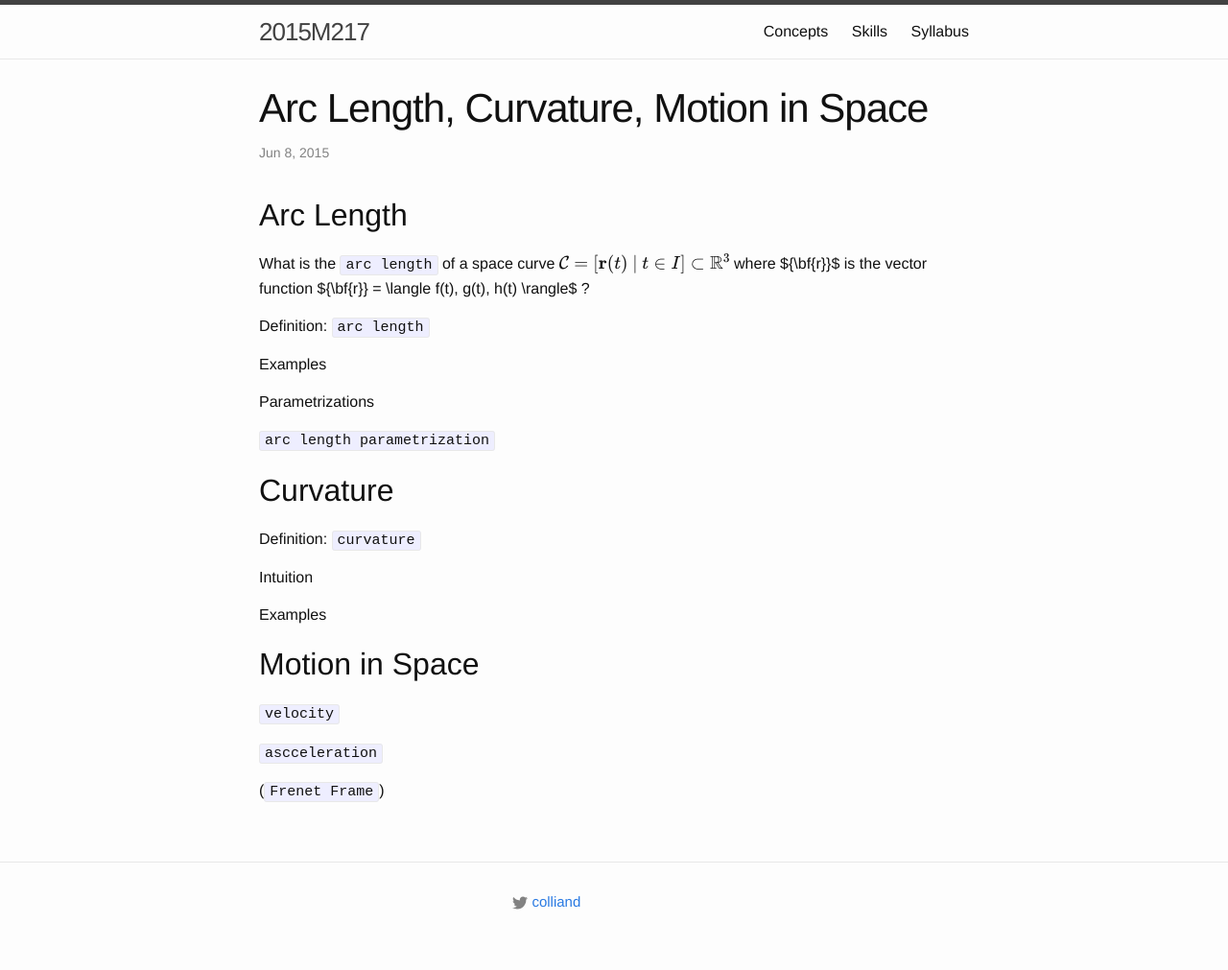
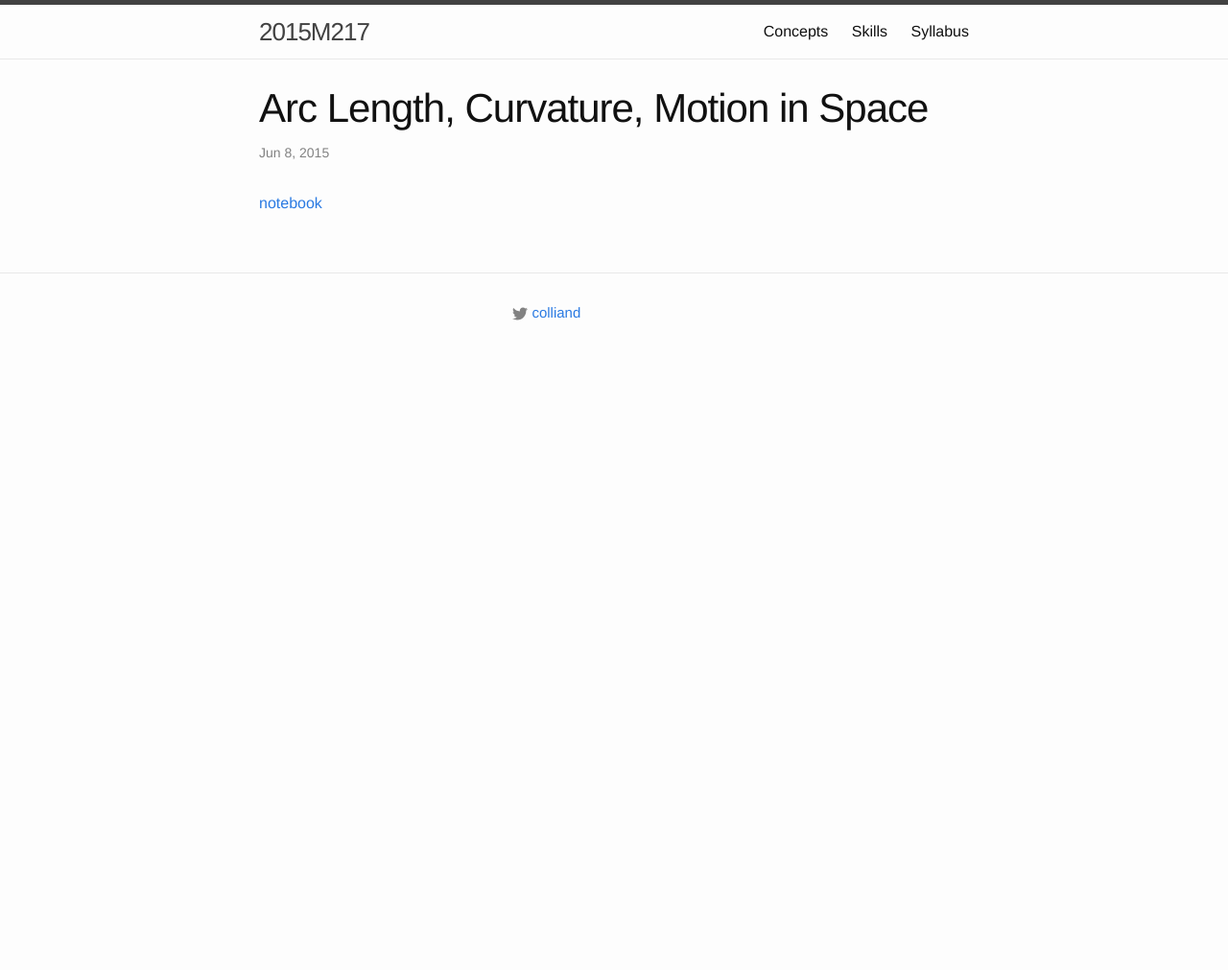
Before and after one commit to colliand/2015M217, a Jekyll site: the page built from _posts/2015-06-08-arc-length-and-curvature-in-space.markdown, in a window 1280 px wide. Shown: the whole page at 96% size. Built offline with Jekyll 4.4.1, drawn with Linux system fonts in a browser that asks for light colours; formulas are drawn with MathJax 3; comment, search, counter and statistics services are not loaded; after the commit the page ends 900 px from its top, so only the background shows below that.

Commit message:
add more notebooks

````diff
--- a/_posts/2015-06-08-arc-length-and-curvature-in-space.markdown
+++ b/_posts/2015-06-08-arc-length-and-curvature-in-space.markdown
@@ -4,40 +4,7 @@ title:  "Arc Length, Curvature, Motion in Space"
 date:   2015-06-08
 categories: [calculate motion in space]
 tags: [arc length, curvature, motion in space]
-comments : true
+comments : false
 ---
 
-## Arc Length
-
-
-
-What is the ```arc length``` of a space curve
-$$\mathcal{C} = [ {\bf{r}} (t) ~| ~t \in I] \subset {\mathbb{R}}^3 $$
-where ${\bf{r}}$ is the vector function ${\bf{r}} = \langle f(t), g(t), h(t) \rangle$ ?
-
-Definition: ```arc length```
-
-Examples
-
-Parametrizations
-
-```arc length parametrization```
-
-## Curvature
-
-Definition: ```curvature```
-
-
-Intuition
-
-Examples
-
-
-## Motion in Space
-
-
-```velocity```
-
-```ascceleration```
-
-(```Frenet Frame```)
+[notebook](http://nbviewer.jupyter.org/github/colliand/2015M217/blob/gh-pages/notebooks/arc-length-curvature-motion.ipynb)
````
Also changed, not shown: 8 other files.
